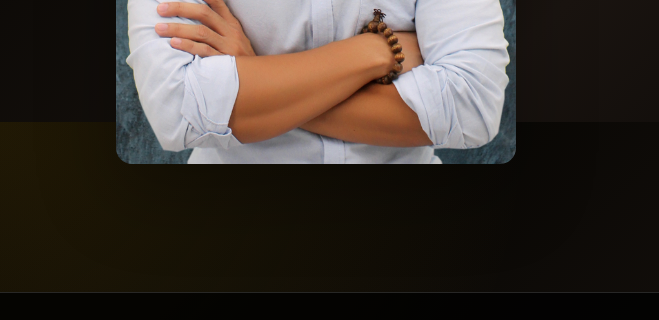
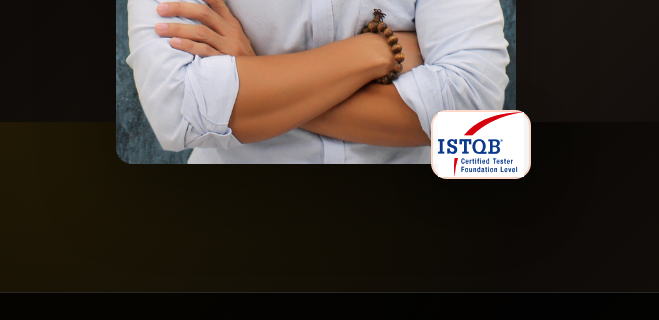
Before and after one commit to jvwilliam/jvwilliam.github.io, a website: page index.html in a window 1280 px wide. Shown: the part 7078-7398 px from the top of the page, 0-659 px from the left. Drawn offline with Linux system fonts and the light colour scheme; a web font is replaced by a local one.

Commit message:
redesign about section

```diff
--- a/css/styles.css
+++ b/css/styles.css
@@ -385,12 +385,39 @@ p {
   align-items: center;
 }
 
+.about-image-wrapper {
+  position: relative;
+  width: 100%;
+  max-width: 400px;
+}
+
 .about-image {
   width: 100%;
-  max-width: 400px;
   height: auto;
   border-radius: 1rem;
   box-shadow: 0 30px 80px rgba(0, 0, 0, 0.3);
+  display: block;
+}
+
+.about-badge {
+  position: absolute;
+  bottom: -15px;
+  right: -15px;
+  width: 100px;
+  height: auto;
+  background: rgba(255, 255, 255, 0.96);
+  border-radius: 1rem;
+  display: flex;
+  align-items: center;
+  justify-content: center;
+  box-shadow: 0 10px 40px rgba(0, 0, 0, 0.3);
+  border: 2px solid rgba(254, 74, 0, 0.2);
+}
+
+.about-badge-image {
+  width: 90%;
+  height: 90%;
+  object-fit: contain;
 }
 
 .about-content-column {
--- a/index.html
+++ b/index.html
@@ -114,7 +114,12 @@
             <section class="section" id="section-about" data-testid="section-about">
                 <div class="about-container">
                     <div class="about-image-column">
-                        <img src="./assets/img/profile-full.jpg" alt="JV William Andal" class="about-image" />
+                        <div class="about-image-wrapper">
+                            <img src="./assets/img/profile-full.jpg" alt="JV William Andal" class="about-image" />
+                            <div class="about-badge">
+                                <img src="./assets/img/istqb.svg" alt="ISTQB Certified" class="about-badge-image" />
+                            </div>
+                        </div>
                     </div>
                     <div class="about-content-column">
                         <h1 class="page-title" data-testid="section-about-heading">
```
